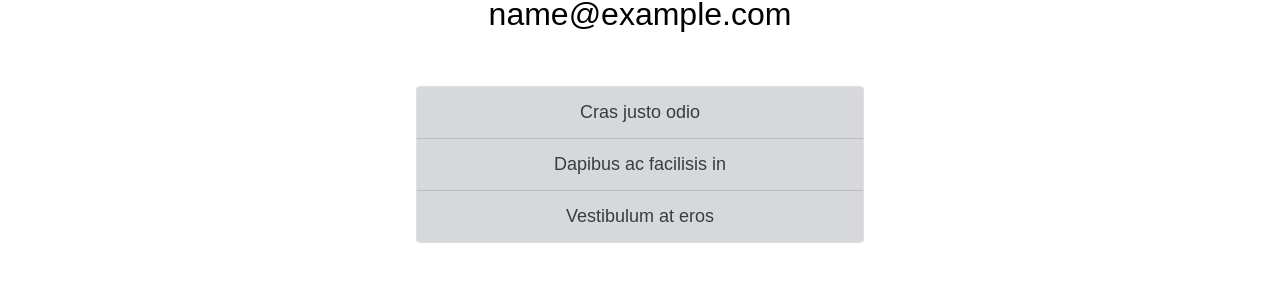
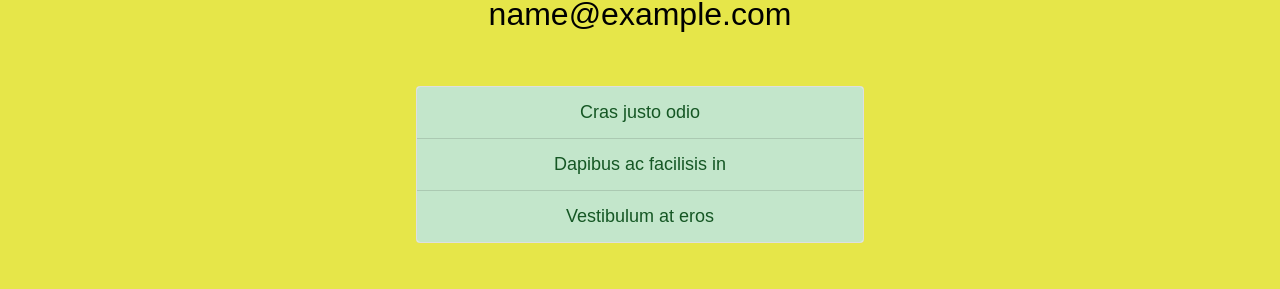
Before and after one commit to robertluttig/geoquiz, a React (Create React App) app in the folder client/: page / in a window 1280 px wide. Shown: the part 417-706 px from the top of the page. Built offline with nearby package versions, Linux system fonts and the light colour scheme; no server answers; sample sign-in values are in the browser's storage.

Commit message:
adde bg color, profile route and a div

```diff
--- a/client/src/App.js
+++ b/client/src/App.js
@@ -20,7 +20,7 @@ function App() {
         <div>
           <Navbar />
           <Switch>
-            <ProtectedRoute exact path="/">
+            <ProtectedRoute exact path={["/","/profile"]}>
               <Home />
             </ProtectedRoute>
             <Route exact path="/login">
--- a/client/src/pages/Home/home.css
+++ b/client/src/pages/Home/home.css
@@ -1,5 +1,6 @@
 .Home {
   text-align: center;
+  background-color: rgb(230, 230, 73);
 }
 
 .Home-logo {
--- a/client/src/pages/Home/index.js
+++ b/client/src/pages/Home/index.js
@@ -27,7 +27,10 @@ function Home() {
   }, [user]);
 
   return (
-    <Container className="Home">
+    <div className="Home">
+
+
+    <Container >
       <Row>
         <Col>
           <img
@@ -44,9 +47,9 @@ function Home() {
         <Col>
           <Card >
             <ListGroup variant="flush">
-              <ListGroup.Item variant="secondary">Cras justo odio</ListGroup.Item>
-              <ListGroup.Item variant="secondary">Dapibus ac facilisis in</ListGroup.Item>
-              <ListGroup.Item variant="secondary">Vestibulum at eros</ListGroup.Item>
+              <ListGroup.Item variant="success">Cras justo odio</ListGroup.Item>
+              <ListGroup.Item variant="success">Dapibus ac facilisis in</ListGroup.Item>
+              <ListGroup.Item variant="success">Vestibulum at eros</ListGroup.Item>
             </ListGroup>
           </Card>
         </Col>
@@ -60,6 +63,7 @@ function Home() {
         </Col>
       </Row>
     </Container>
+    </div>
   );
 }
 
```
